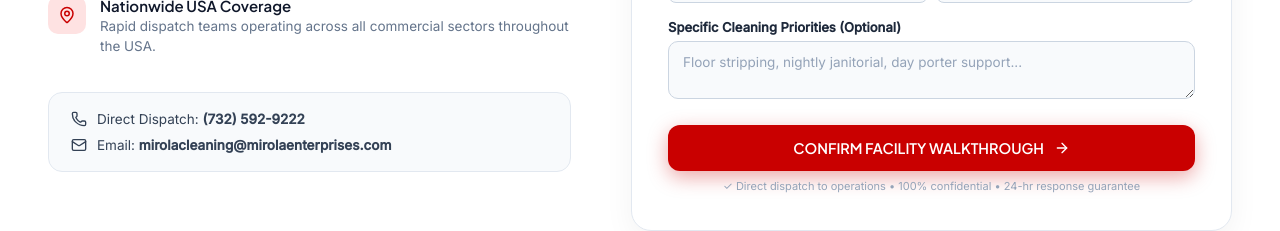
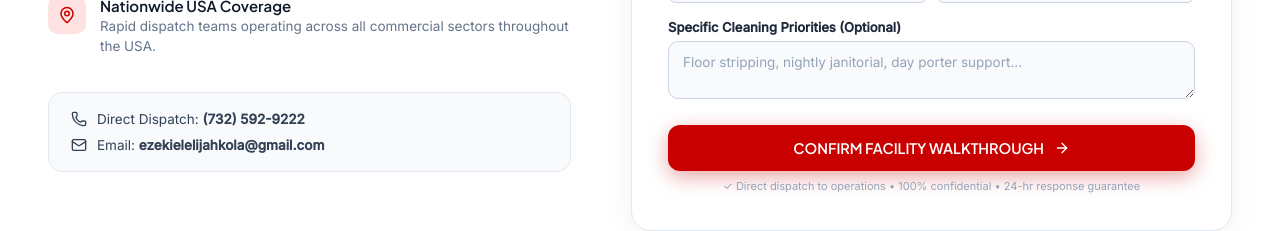
Before and after one commit to Vectorstudio11379/Mirola-Cleaning--Services, a React (Vite) app: page / in a window 1280 px wide. Shown: the part 6360-6591 px from the top of the page. Built offline with nearby package versions, Linux system fonts and the light colour scheme.

Commit message:
chore(email): temporarily update recipient email to ezekielelijahkola@gmail.com for testing

```diff
--- a/index.html
+++ b/index.html
@@ -43,7 +43,7 @@
       "image": "https://mirolacleaning.com/images/hero-sample.jpg",
       "description": "Hospital-grade commercial cleaning, floor stripping & waxing, and recurring janitorial services across corporate, medical, industrial, and educational facilities in the USA.",
       "telephone": "+1-732-592-9222",
-      "email": "mirolacleaning@mirolaenterprises.com",
+      "email": "ezekielelijahkola@gmail.com",
       "address": {
         "@type": "PostalAddress",
         "streetAddress": "800 Hamilton Street",
--- a/src/constants/contactInfo.ts
+++ b/src/constants/contactInfo.ts
@@ -7,8 +7,8 @@ export const CONTACT_INFO = {
   phoneDisplay: '(732) 592-9222',
   phoneTel: '7325929222',
 
-  // Primary Inquiries & Consultation Recipient Email
-  email: 'mirolacleaning@mirolaenterprises.com',
+  // Primary Inquiries & Consultation Recipient Email (Temporary test address)
+  email: 'ezekielelijahkola@gmail.com',
 
   // Corporate Office / Service Location
   streetAddress: '800 Hamilton Street',
--- a/src/services/formSubmission.ts
+++ b/src/services/formSubmission.ts
@@ -66,7 +66,31 @@ ${payload.company ? `${payload.company}\n` : ''}${payload.phone || ''}`;
 export async function submitLeadDirect(payload: LeadSubmissionPayload): Promise<SubmissionResult> {
   const { gmailUrl, mailtoUrl } = generateEmailLinks(payload);
 
-  // 1. If Web3Forms access key is configured in contactInfo, use Web3Forms
+  // 1. Try the primary server mailer endpoint (/api/contact.php) directly
+  try {
+    const response = await fetch(CONTACT_INFO.formEndpoint, {
+      method: 'POST',
+      headers: {
+        'Content-Type': 'application/json',
+        Accept: 'application/json'
+      },
+      body: JSON.stringify(payload)
+    });
+
+    if (response.ok) {
+      const data = await response.json().catch(() => ({ success: true }));
+      if (data.success) {
+        return {
+          success: true,
+          message: data.message || 'Your commercial request was dispatched directly to our facility director. We will contact you within 24 hours.'
+        };
+      }
+    }
+  } catch (err) {
+    console.warn('Direct server endpoint unavailable, attempting fallback:', err);
+  }
+
+  // 2. Fallback to Web3Forms if configured
   if (CONTACT_INFO.web3FormsAccessKey) {
     try {
       const response = await fetch('https://api.web3forms.com/submit', {
@@ -93,31 +117,11 @@ export async function submitLeadDirect(payload: LeadSubmissionPayload): Promise<
         };
       }
     } catch (err) {
-      console.warn('Web3Forms dispatch error, falling back to local mailer:', err);
+      console.warn('Web3Forms dispatch error:', err);
     }
   }
 
-  // 2. Try the primary PHP mailer endpoint (/api/contact.php)
-  try {
-    const response = await fetch(CONTACT_INFO.formEndpoint, {
-      method: 'POST',
-      headers: {
-        'Content-Type': 'application/json',
-        Accept: 'application/json'
-      },
-      body: JSON.stringify(payload)
-    });
 
-    if (response.ok) {
-      const data = await response.json().catch(() => ({ success: true }));
-      return {
-        success: true,
-        message: data.message || 'Your commercial request was dispatched directly to our facility director. We will contact you within 24 hours.'
-      };
-    }
-  } catch (err) {
-    console.warn('Direct server endpoint unavailable:', err);
-  }
 
   // 3. In Vite Local Dev environment, simulate success so forms can be tested locally
   if (import.meta.env.DEV) {
```
Also changed, not shown: 1 other file (tests, documents, lock files or other folders).
